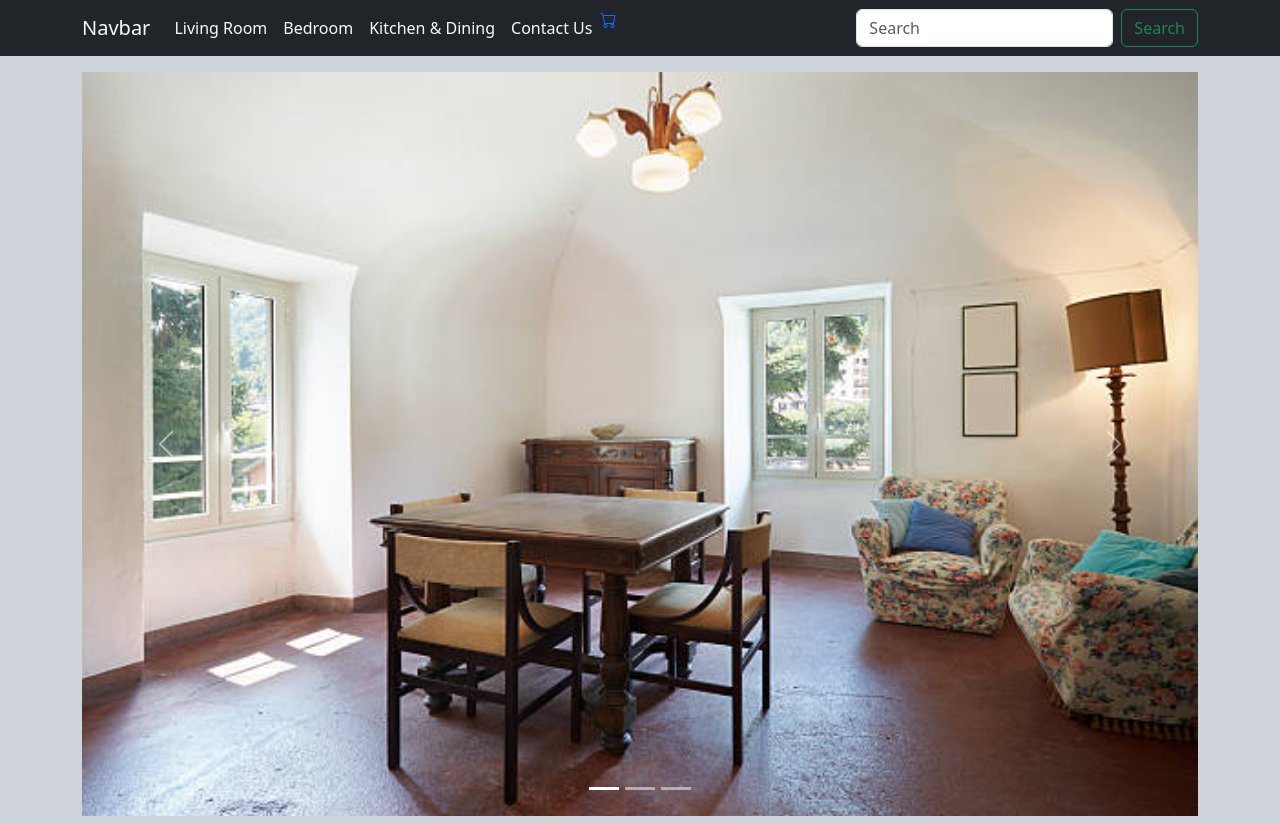
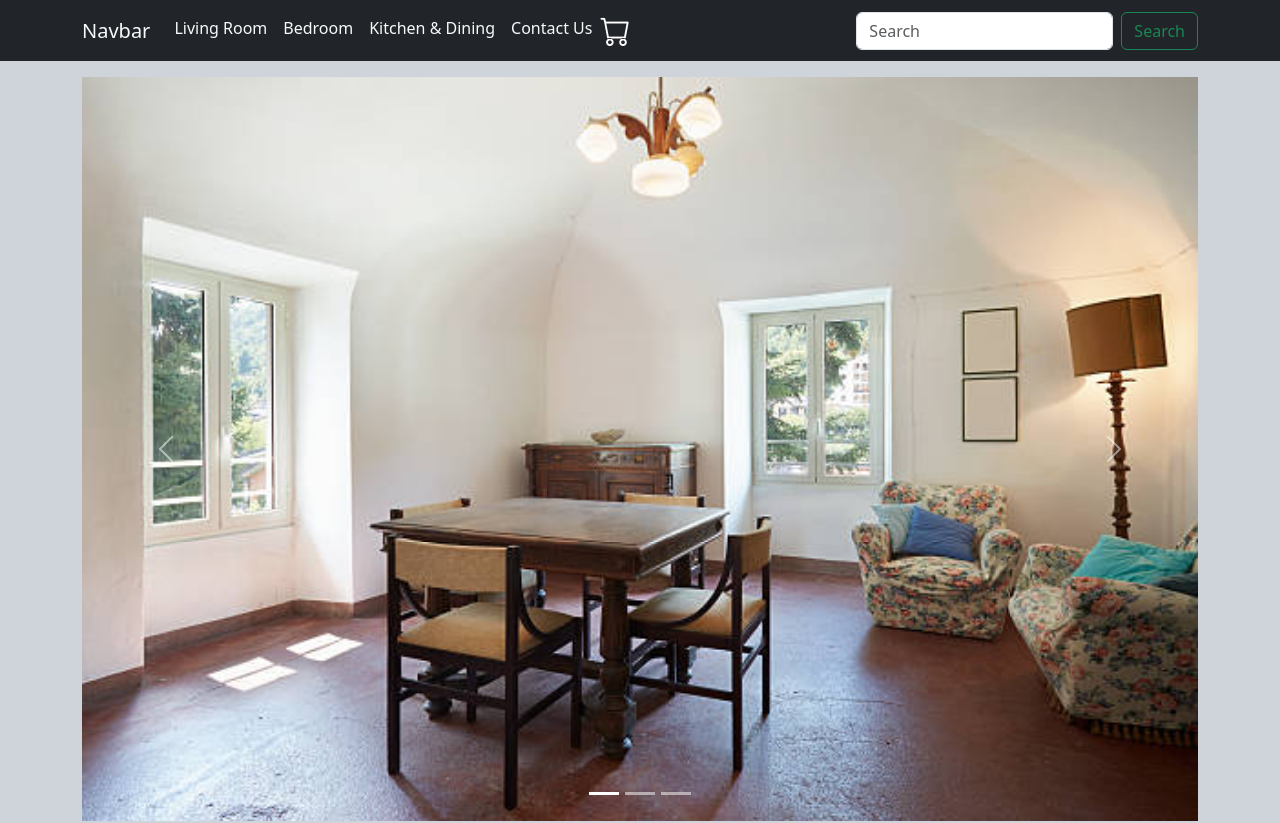
Before and after one commit to mikeisnotakid/mainwebsite, a plain HTML site: page index.html in a window 1280 px wide. Shown: the top 823 px of the page. Drawn offline with nearby package versions, Linux system fonts and the light colour scheme.

Commit message:
Fourth commit

```diff
--- a/index.html
+++ b/index.html
@@ -46,7 +46,7 @@ nav bar -->
 
                     <li class="nav-item text-light">
                         <a href="#newinstores">
-                            <i class="bi bi-cart basket"></i>
+                            <i class="bi bi-cart basket shoppingcart"></i>
                         </a>
 
                 </ul>
--- a/styles.css
+++ b/styles.css
@@ -2,3 +2,8 @@
 .card--control{
     height: 200px;
 }
+
+.shoppingcart{
+    font-size: 30px;
+    color: white;
+}
```
